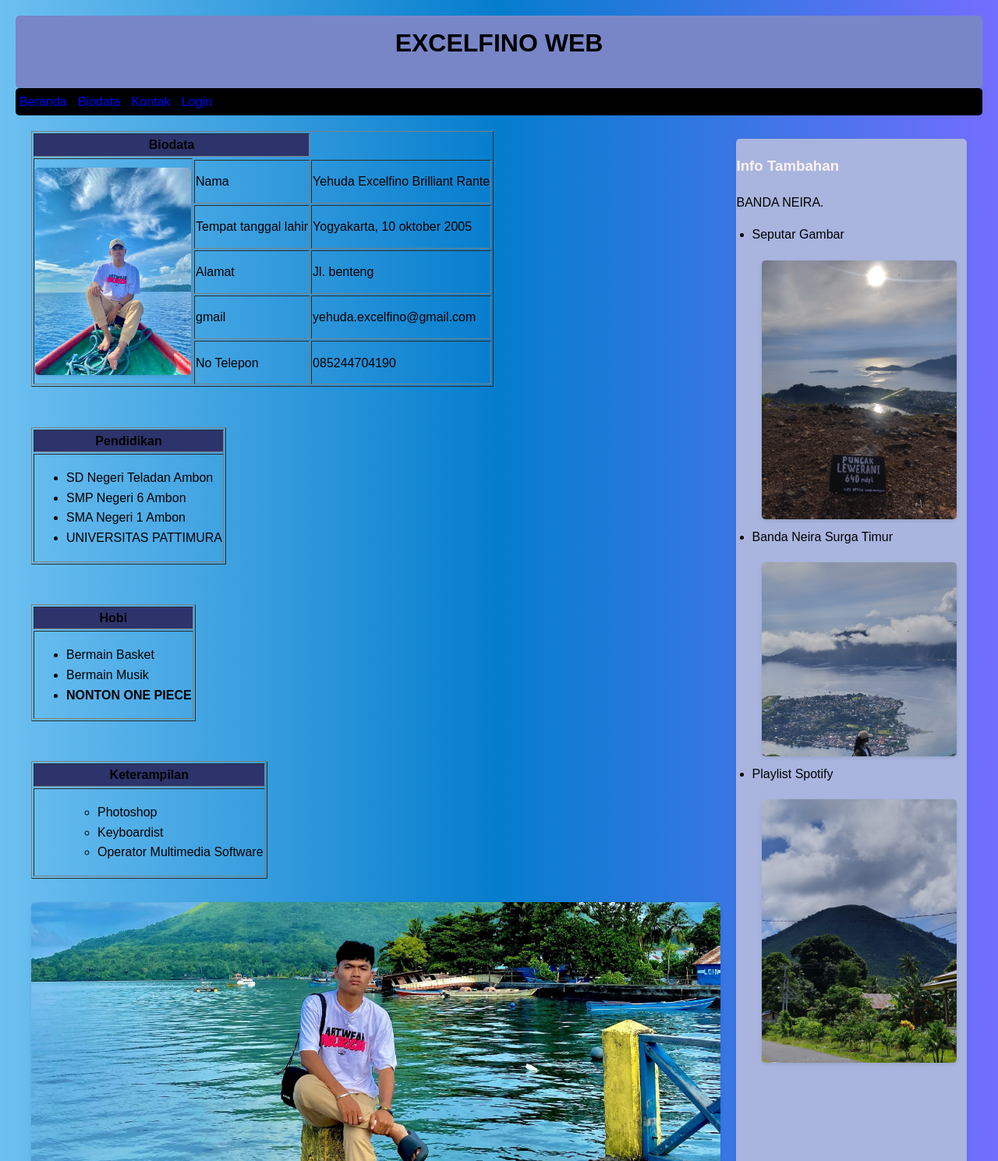
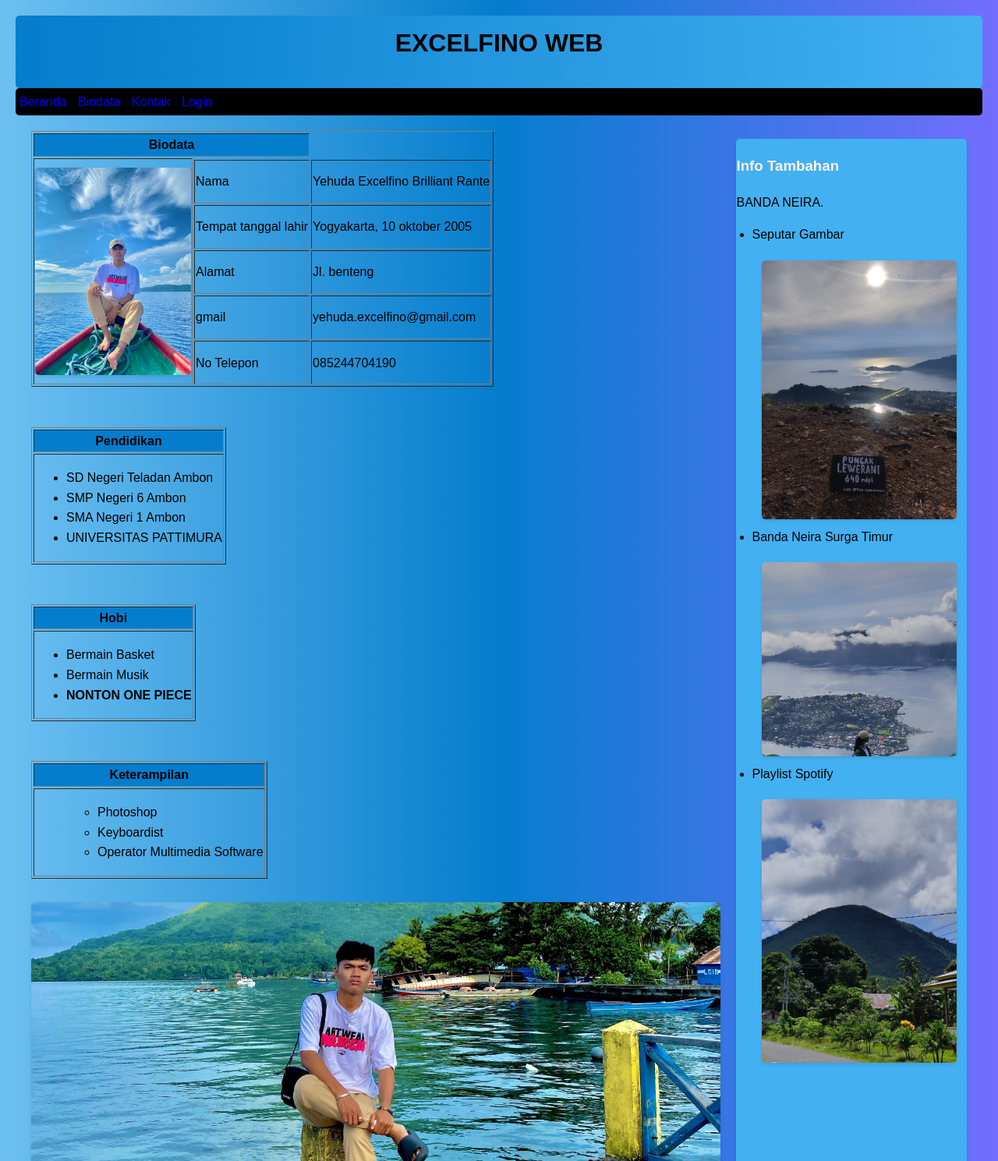
Before and after one commit to excelfino/biodata, a plain HTML site: page Biodata.html in a window 1280 px wide. Shown: the top 1489 px of the page at 78% size. Drawn offline with Linux system fonts and the light colour scheme.

Commit message:
Update Biodata.html

```diff
--- a/Biodata.html
+++ b/Biodata.html
@@ -6,7 +6,7 @@
         <link rel="stylesheet" href="style.css">
     </head>
     <body>
-        <header style="background-color: #7886C7; padding: 10px; text-align: center;">
+        <header style="background: linear-gradient(to right, #057dcd, #43b0f1); padding: 10px; text-align: center;">
             <h1>EXCELFINO WEB</h1>
         </header>
 
@@ -28,7 +28,7 @@
                 <table border="1">
                     <thead>
                         <tr>
-                            <th colspan="2" bgcolor="#2D336B">Biodata</th>
+                            <th colspan="2" bgcolor="#057dcd">Biodata</th>
                         </tr>
                     </thead>
                     <tbody>
@@ -65,7 +65,7 @@
                 <table border="1">
                     <thead>
                         <tr>
-                            <th colspan="2" bgcolor="#2D336B">Pendidikan</th>
+                            <th colspan="2" bgcolor="#057dcd">Pendidikan</th>
                         </tr>
                         <tr>
                             <td>
@@ -89,7 +89,7 @@
                 <table border="1">
                     <thead>
                         <tr>
-                            <th colspan="2" bgcolor="#2D336B">Hobi</th>
+                            <th colspan="2" bgcolor="#057dcd">Hobi</th>
                         </tr>
                         <tr>
                             <td>
@@ -114,7 +114,7 @@
                 <table border="1">
                     <thead>
                         <tr>
-                            <th colspan="2" bgcolor="#2D336B">Keterampilan</th>
+                            <th colspan="2" bgcolor="#057dcd">Keterampilan</th>
                         </tr>
                         <tr>
                             <td>
@@ -149,7 +149,7 @@
         </div>
 
 
-        <aside style="flex: 1;background-color: #A9B5DF; padding: 1px;">
+        <aside style="flex: 1; padding: 1px;">
             <h3>Info Tambahan</h3>
             <p>BANDA NEIRA.</p>
             <ul>
```
